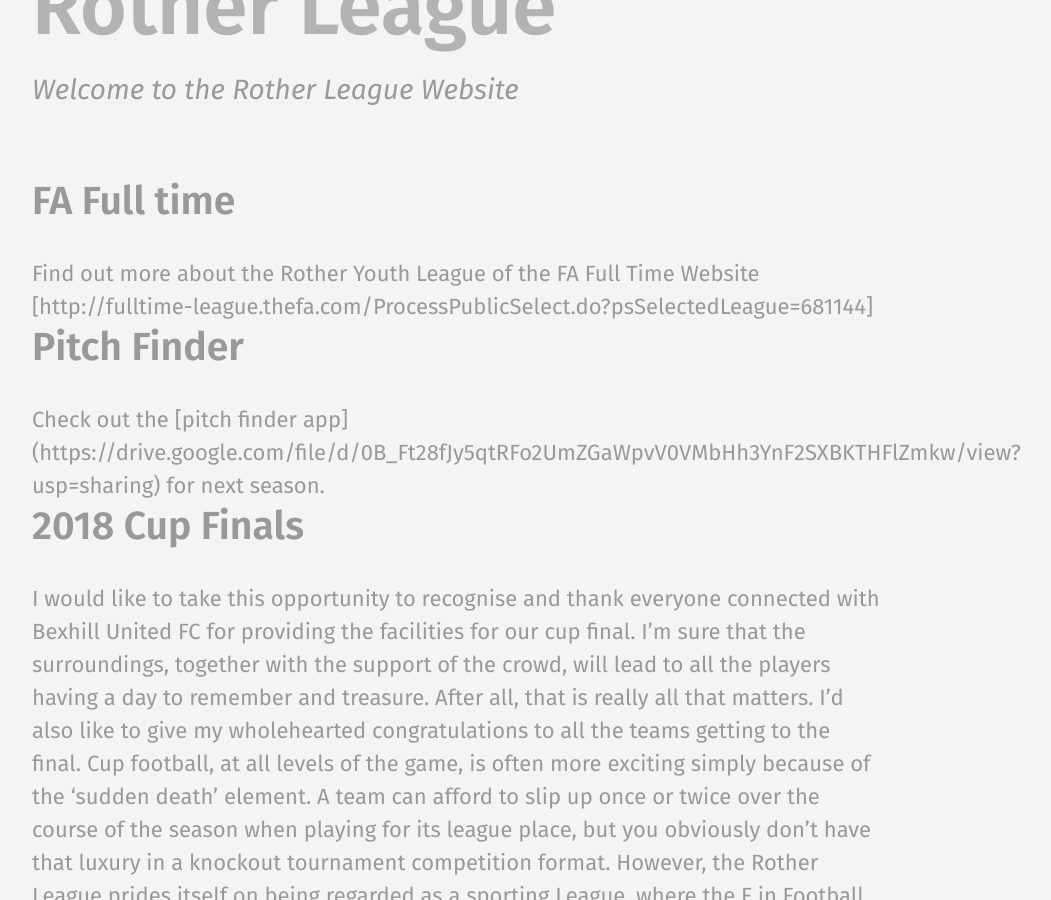
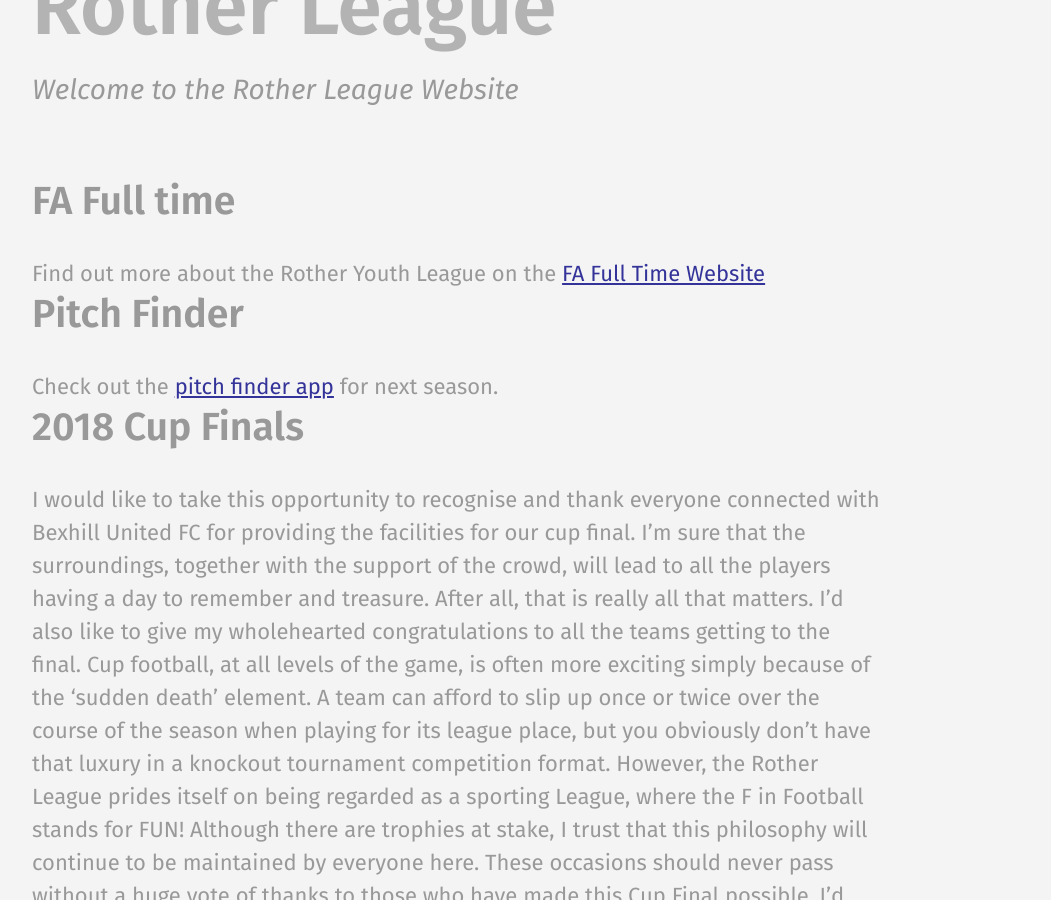
Before and after one commit to rotherleague/Rother, a Jekyll site: the page built from index.html, in a window 1280 px wide and 900 px high, scrolled down 613 px. Shown: the whole window, without its empty margins (56-1107 px from the left). Built offline with Jekyll 4.4.1, drawn with Linux system fonts in a browser that asks for light colours; the list of posts is cut into pages by our own code; comment, search, counter and statistics services are not loaded; a style sheet for code colours, icons or effects is not loaded.

Commit message:
Update index.html

```diff
--- a/index.html
+++ b/index.html
@@ -7,11 +7,10 @@ image: assets/images/banner.jpg
 ---
 
 <h2>FA Full time</h2>
-Find out more about the Rother Youth League of the FA Full Time Website
-[http://fulltime-league.thefa.com/ProcessPublicSelect.do?psSelectedLeague=681144]
+Find out more about the Rother Youth League on the <a href="http://fulltime-league.thefa.com/ProcessPublicSelect.do?psSelectedLeague=681144">FA Full Time Website</a>
 
 <h2>Pitch Finder</h2>
-Check out the [pitch finder app](https://drive.google.com/file/d/0B_Ft28fJy5qtRFo2UmZGaWpvV0VMbHh3YnF2SXBKTHFlZmkw/view?usp=sharing) for next season.
+Check out the <a href="https://drive.google.com/file/d/0B_Ft28fJy5qtRFo2UmZGaWpvV0VMbHh3YnF2SXBKTHFlZmkw/view?usp=sharing">pitch finder app</a> for next season.
 
 <h2>2018 Cup Finals</h2>
 I would like to take this opportunity to recognise and thank everyone connected with Bexhill United FC for providing the facilities for our cup final. I’m sure that the surroundings, together with the support of the crowd, will lead to all the players having a day to remember and treasure. After all, that is really all that matters.
```
